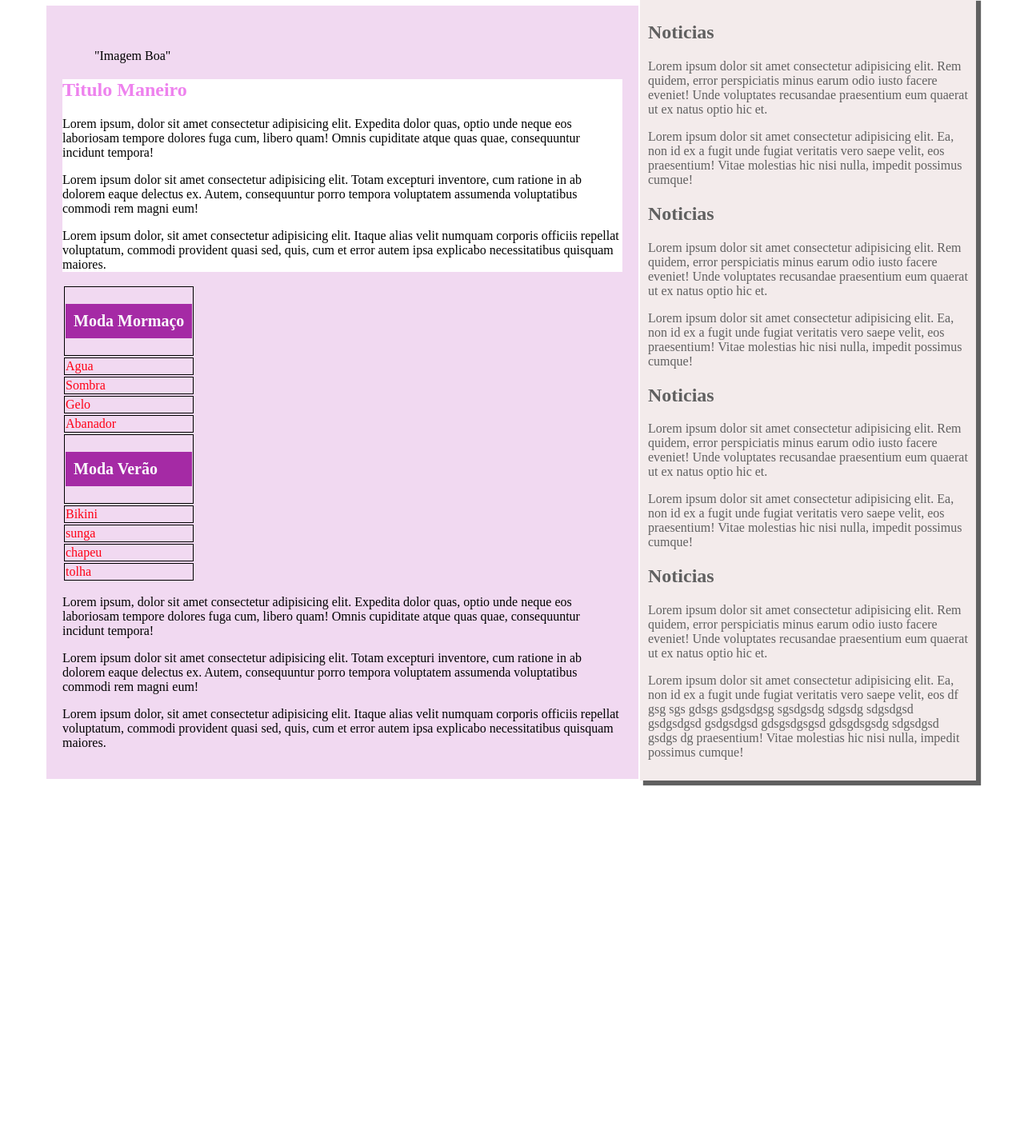
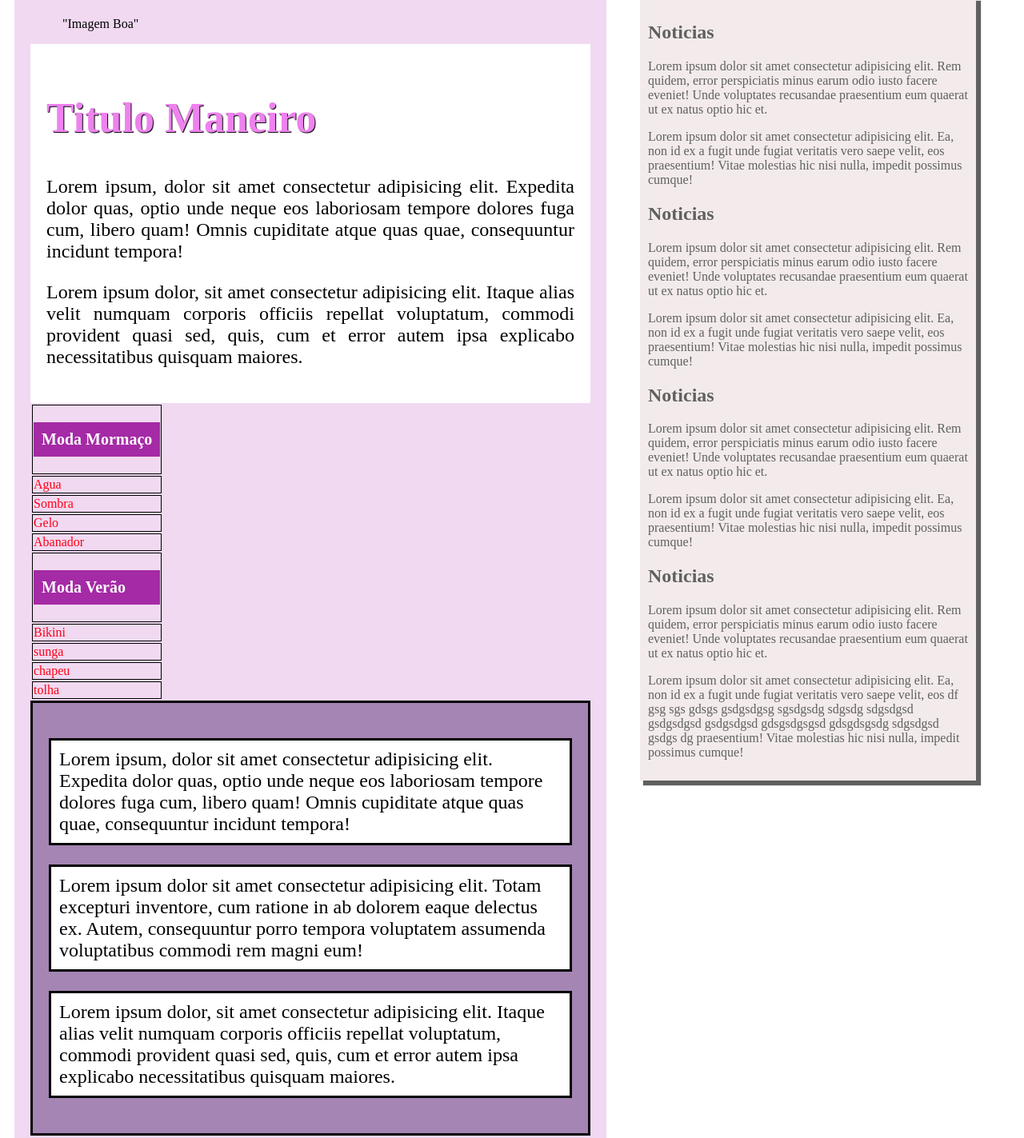
Before and after one commit to kacovisk/webProject, a plain HTML site: page esqueletoWeb/index.html in a window 1280 px wide. Shown: the part 43-1466 px from the top of the page at 80% size. Before the commit the page ends 1067 px from the top, so only its background shows below. Drawn offline with Linux system fonts and the light colour scheme.

```diff
--- a/esqueletoWeb/estilos/style.css
+++ b/esqueletoWeb/estilos/style.css
@@ -3,8 +3,9 @@
 }
 div#pagina{
     width: 700px;
+    height: -20px;
     background-color: rgb(241, 217, 241);
-    margin: 50px;
+    margin: 10px;
     padding: 20px;
 }
 nav#navegacao ul{
@@ -26,11 +27,19 @@
     background-color: rgb(180, 102, 174);
     color: rgb(255, 255, 255);
 }
-article#noticias{
+article#novidades{
     background-color: white;
+    font-size: 26pt;
+    padding: 20px;
 }
-article#noticias h1{
+article#novidades p{
+    text-align: justify;
+    font-size: 18pt;
+}
+
+article#novidades h1{
     color:violet;
+    text-shadow: 1px 1px 1px black;
 }
 table#tabitens td{
     border: 1px solid black;
@@ -45,6 +54,18 @@
     background-color: rgb(165, 42, 165);
     padding: 10px;
 }
+div#promo{
+    background-color: rgb(164, 133, 179);
+    border: solid black;
+    padding: 20px;
+}
+
+div#promo p{
+    font-size: 18pt;
+    border: solid black;
+    padding: 10px;
+    background-color: white;
+}
 
 aside{
 
--- a/esqueletoWeb/index.html
+++ b/esqueletoWeb/index.html
@@ -27,11 +27,9 @@
                         <li>item6</li>
                     </ul>
                 </nav>
-                    <article id="noticias">
+                    <article id="novidades">
                         <h1>Titulo Maneiro</h1>
                             <p>Lorem ipsum, dolor sit amet consectetur adipisicing elit. Expedita dolor quas, optio unde neque eos laboriosam tempore dolores fuga cum, libero quam! Omnis cupiditate atque quas quae, consequuntur incidunt tempora!</p>
-
-                            <p>Lorem ipsum dolor sit amet consectetur adipisicing elit. Totam excepturi inventore, cum ratione in ab dolorem eaque delectus ex. Autem, consequuntur porro tempora voluptatem assumenda voluptatibus commodi rem magni eum!</p>
 
                             <p>Lorem ipsum dolor, sit amet consectetur adipisicing elit. Itaque alias velit numquam corporis officiis repellat voluptatum, commodi provident quasi sed, quis, cum et error autem ipsa explicabo necessitatibus quisquam maiores.</p>
                 </article>
@@ -53,11 +51,13 @@
                     <tr><td>tolha</td></tr>
 
                 </table>
-                <p>Lorem ipsum, dolor sit amet consectetur adipisicing elit. Expedita dolor quas, optio unde neque eos laboriosam tempore dolores fuga cum, libero quam! Omnis cupiditate atque quas quae, consequuntur incidunt tempora!</p>
+                <div id="promo">
+                    <p>Lorem ipsum, dolor sit amet consectetur adipisicing elit. Expedita dolor quas, optio unde neque eos laboriosam tempore dolores fuga cum, libero quam! Omnis cupiditate atque quas quae, consequuntur incidunt tempora!</p>
 
-                <p>Lorem ipsum dolor sit amet consectetur adipisicing elit. Totam excepturi inventore, cum ratione in ab dolorem eaque delectus ex. Autem, consequuntur porro tempora voluptatem assumenda voluptatibus commodi rem magni eum!</p>
+                    <p>Lorem ipsum dolor sit amet consectetur adipisicing elit. Totam excepturi inventore, cum ratione in ab dolorem eaque delectus ex. Autem, consequuntur porro tempora voluptatem assumenda voluptatibus commodi rem magni eum!</p>
 
-                <p>Lorem ipsum dolor, sit amet consectetur adipisicing elit. Itaque alias velit numquam corporis officiis repellat voluptatum, commodi provident quasi sed, quis, cum et error autem ipsa explicabo necessitatibus quisquam maiores.</p>
+                    <p>Lorem ipsum dolor, sit amet consectetur adipisicing elit. Itaque alias velit numquam corporis officiis repellat voluptatum, commodi provident quasi sed, quis, cum et error autem ipsa explicabo necessitatibus quisquam maiores.</p>
+                </div>
             </section>
 
             <script> window.alert('Minha primeira mensagem em JavaScript')</script>
```
